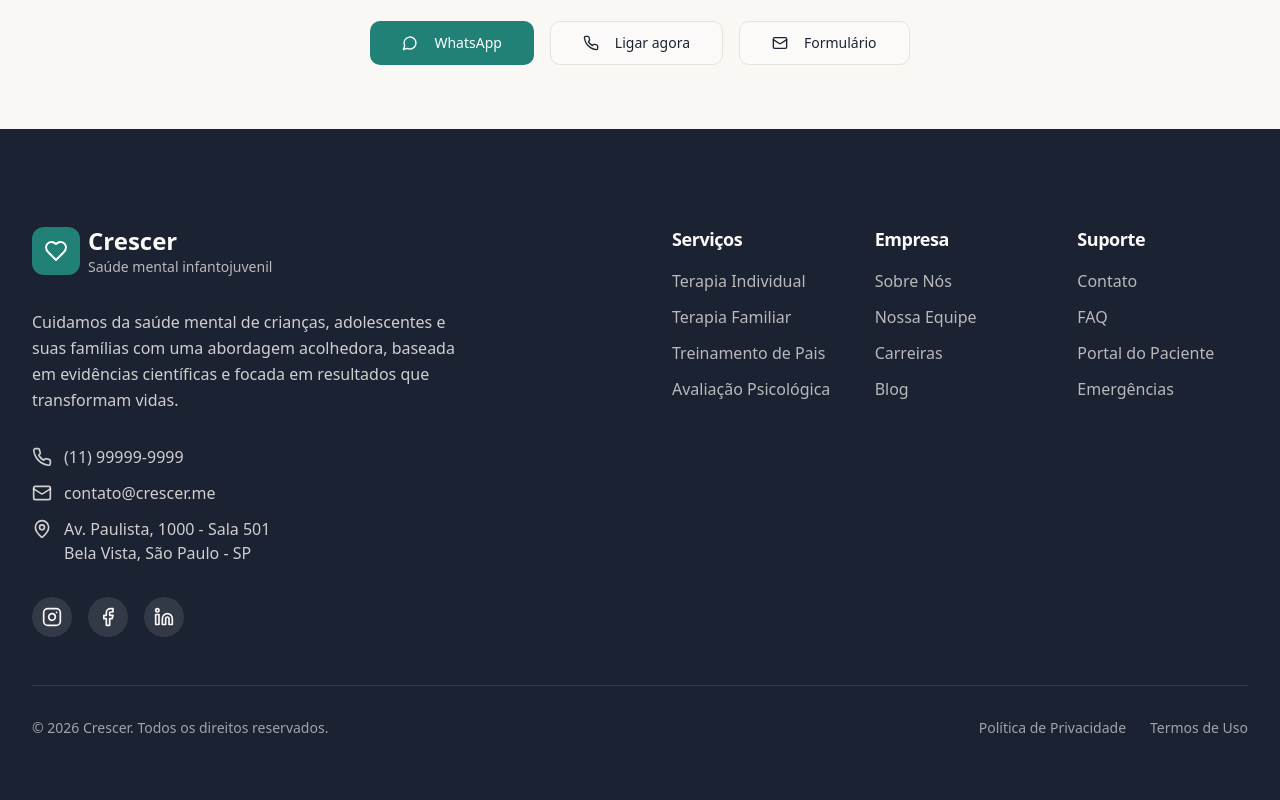
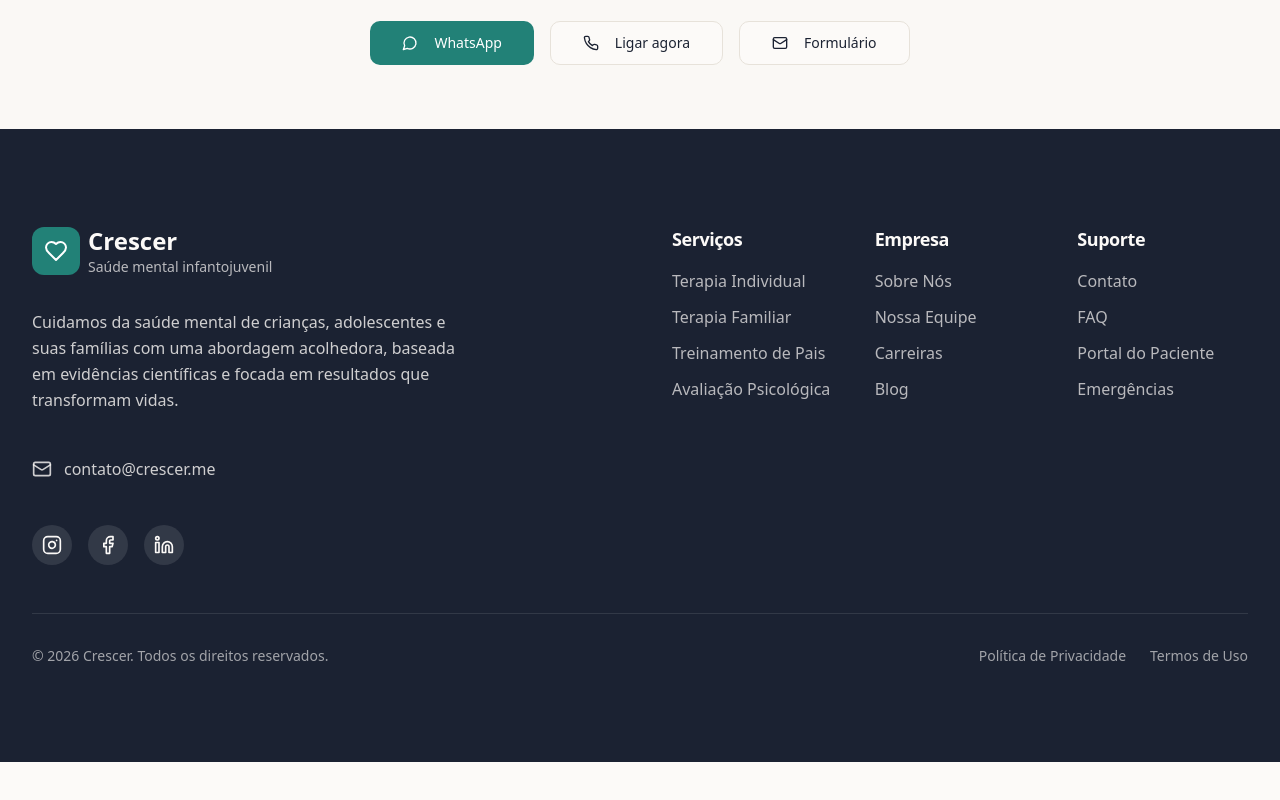
Before and after one commit to luisfelipesales/crescer.me, a React (Vite) app: page /faq in a window 1280 px wide. Shown: the part 2579-3379 px from the top of the page. After the commit the page ends 3341 px from the top, so only its background shows below. Built offline with nearby package versions, Linux system fonts and the light colour scheme; the HTML template or start-up script is replaced by a standard one.

Commit message:
Visual edit in Lovable
Edited UI in Lovable

```diff
--- a/src/components/layout/Footer.tsx
+++ b/src/components/layout/Footer.tsx
@@ -1,5 +1,5 @@
 import { Link } from "react-router-dom";
-import { Heart, Phone, Mail, MapPin, Instagram, Facebook, Linkedin } from "lucide-react";
+import { Heart, Mail, Instagram, Facebook, Linkedin } from "lucide-react";
 const navigation = {
   servicos: [{
     name: "Terapia Individual",
@@ -67,20 +67,16 @@ export function Footer() {
 
             <div className="space-y-3">
               <a href="tel:+5511999999999" className="flex items-center gap-3 text-background/80 hover:text-accent transition-colors">
-                <Phone className="h-5 w-5" />
-                <span>(11) 99999-9999</span>
+
+
               </a>
               <a href="mailto:contato@crescer.me" className="flex items-center gap-3 text-background/80 hover:text-accent transition-colors">
                 <Mail className="h-5 w-5" />
                 <span>contato@crescer.me</span>
               </a>
               <div className="flex items-start gap-3 text-background/80">
-                <MapPin className="h-5 w-5 mt-0.5" />
-                <span>
-                  Av. Paulista, 1000 - Sala 501
-                  <br />
-                  Bela Vista, São Paulo - SP
-                </span>
+
+
               </div>
             </div>
 
```
